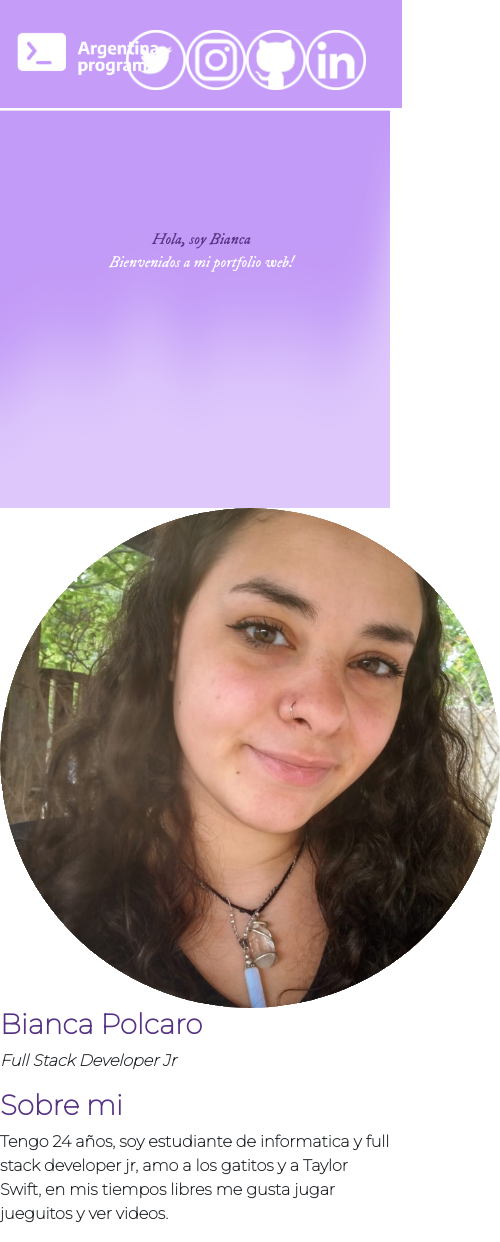
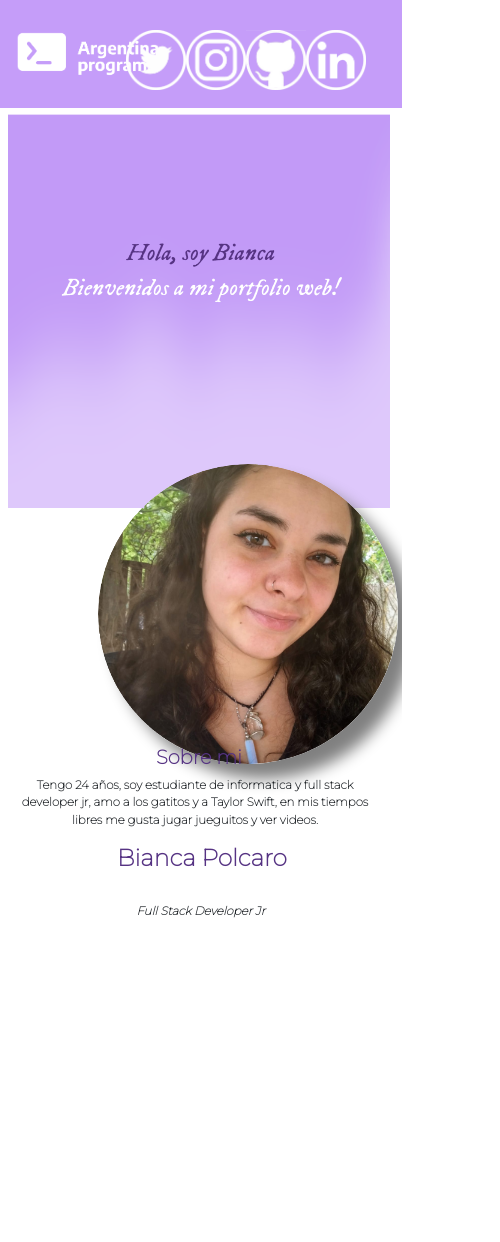
Before and after one commit to biann026/AP_MiPortfolio_Front, an Angular app in the folder Portfolio/: page / in a window 390 px wide. Shown: the whole page, 500 px wide, since content can reach past the window. After the commit the page ends 921 px from the top, so only its background shows below. Built offline with nearby package versions, Linux system fonts and the light colour scheme.

Commit message:
agregado sobre mi
add responsive & update

```diff
--- a/Portfolio/src/app/components/banner/banner.component.css
+++ b/Portfolio/src/app/components/banner/banner.component.css
@@ -33,15 +33,17 @@
 
 @media (max-width:575px) {
    .banner img{
-    max-width: 100%;
+    width: 100%;
     height: 400px;
+    padding-left: 2%;
+    padding-top: 1%;
     }
 
     .banner p {
         text-align: center;
         position: absolute;
-        font-size: 4vw;
-        top: 30%;
-        left: 28%;
+        font-size: 6vw;
+        top:  32%;
+        left: 16%;
     }
 }
--- a/Portfolio/src/app/components/profilephoto/profilephoto.component.css
+++ b/Portfolio/src/app/components/profilephoto/profilephoto.component.css
@@ -1,10 +1,21 @@
 @media (min-width:576px){
     #profilePhoto{
         position: absolute;
-        width: 17%;
+        width: 400px;
         box-shadow: 15px 15px 15px grey;
         border-radius: 100%;
-        left: 5%;
-        top: 105%;
+        left: 25%;
+        top: 100%;
     }
 }
+
+@media (max-width:575px){
+    #profilePhoto{
+        position: absolute;
+        width: 300px;
+        border-radius: 100%;
+        box-shadow: 15px 15px 15px grey;
+        left: 25%;
+        top: 55%;
+    }
+}
--- a/Portfolio/src/app/components/profilephoto/profilephoto.component.html
+++ b/Portfolio/src/app/components/profilephoto/profilephoto.component.html
@@ -1,3 +1,3 @@
-<div class="photo col-xs-12 col-sm-2 col-md-2 col-lg-2">
+<div class="photo col-xs-12 col-sm-12 col-md-12 col-lg-12">
     <img src="../../../assets/photo.png" clas="img-fluid" id="profilePhoto">
 </div>
--- a/Portfolio/src/app/components/sobre-mi/sobre-mi.component.css
+++ b/Portfolio/src/app/components/sobre-mi/sobre-mi.component.css
@@ -22,37 +22,67 @@
 }
 
 @media (min-width:576px){
-    .row {
+    .info {
         padding: 1vw;
     }
     .nombre h1{
         font-size: 3vw;
-        top: 145%;
-        left: 3%;
+        top: 122%;
+        left: 50%;
         position: absolute;
     }
     .nombre p{
         font-size: 1.3vw;
-        margin-top: 14%;
-        left: 6%;
+        margin-top: 4%;
         position: absolute;
-        margin-top: 14%;
-        left: 6%;
+        left: 50%;
     }
     .sobre-mi h1{
         font-size: 3vw;
         position: absolute;
-        margin-top: 5%;
-        right: 45%;
+        margin-top: 11%;
+        left: 43%;
         }
     .sobre-mi p{
         font-size: 1.3vw;
         position: absolute;
-        margin-top: 10%;
-        left: 42%;
-        right: 15%;
+        margin-top: 15%;
+        left: 25%;
+        right: 25%;
+        text-align: center;
         }
 
 }
 
-@media (max-width:575px){}
+@media (max-width:575px){
+    .info{
+        padding: 1%;
+    }
+    .nombre h1{
+        font-size: 6vw;
+        position: absolute;
+        left: 30%;
+        top: 100%;
+    }
+    .nombre p{
+        font-size: 3vw;
+        position: absolute;
+        left: 35%;
+        top: 107%;
+        text-align: center;
+    }
+    .sobre-mi h1{
+        position: absolute;
+        font-size: 5vw;
+        margin-top: 60%;
+        left: 40%;
+    }
+    .sobre-mi p{
+        position: absolute;
+        font-size: 3vw;
+        margin-top: 68%;
+        left: 3%;
+        right: 3%;
+        text-align: center;
+    }
+}
--- a/Portfolio/src/app/components/sobre-mi/sobre-mi.component.html
+++ b/Portfolio/src/app/components/sobre-mi/sobre-mi.component.html
@@ -1,4 +1,4 @@
-<div class="row font2">
+<div class="info font2">
     <div class="nombre col-xs-12 col-sm-4 col-md-4 col-lg-4">
         <h1> Bianca Polcaro</h1>
         <p>Full Stack Developer Jr</p>
```
